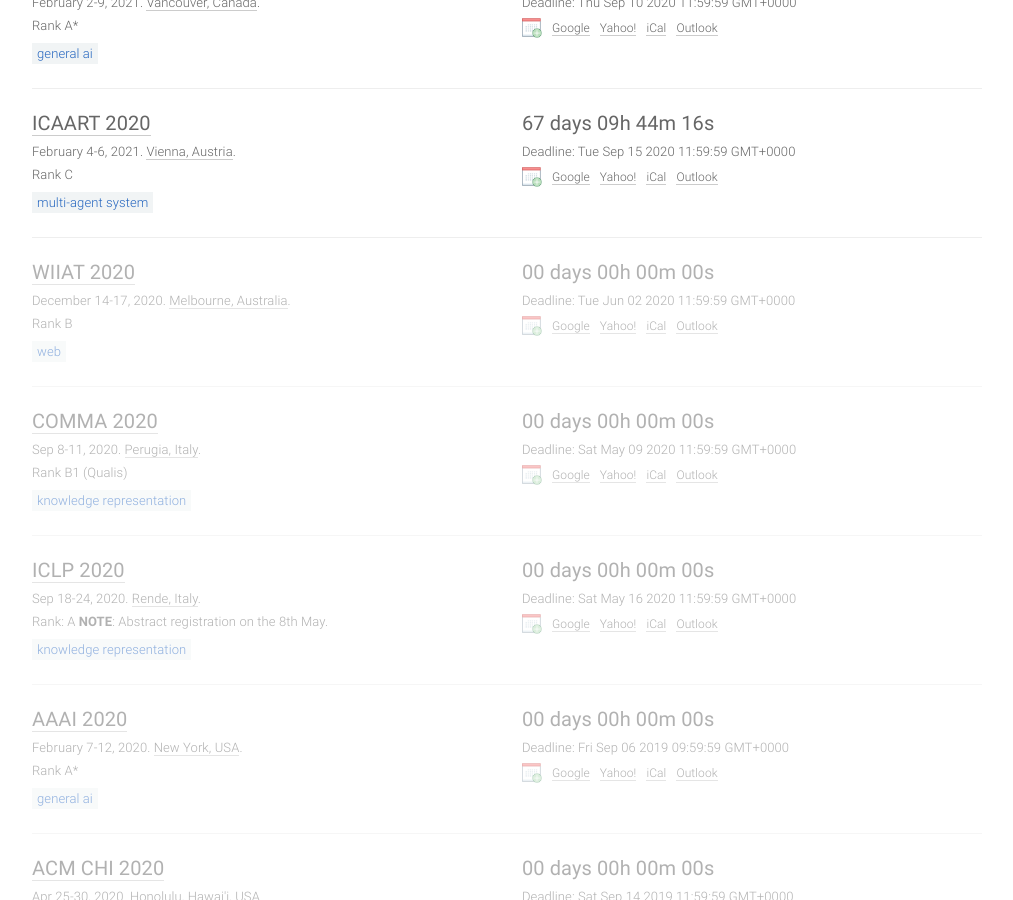
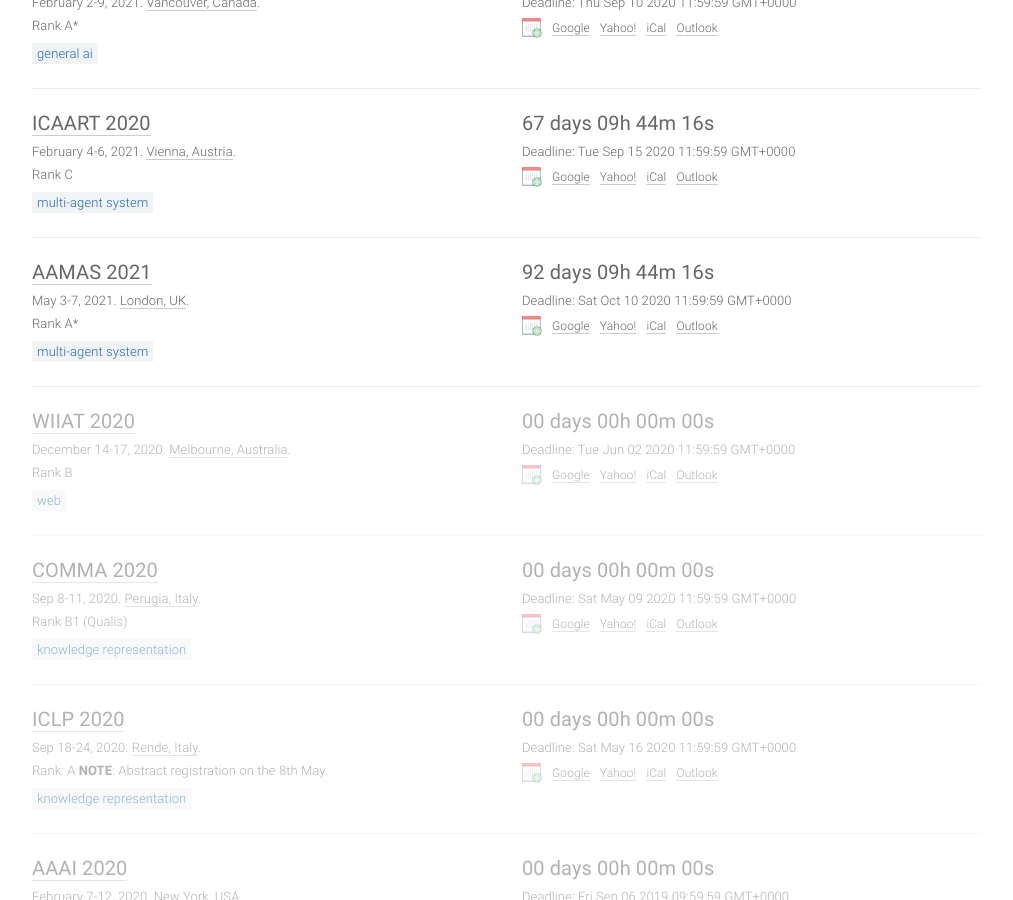
Before and after one commit to ryutaAri/ryutaAri.github.io, a Jekyll site: the page built from index.html, in a window 1280 px wide and 900 px high, scrolled down 433 px. Shown: the whole window, without its empty margins (133-1146 px from the left). Built offline with Jekyll 4.4.1, drawn with Linux system fonts in a browser that asks for light colours; comment, search, counter and statistics services are not loaded.

Commit message:
added AAMAS2021

```diff
--- a/_data/conferences.yml
+++ b/_data/conferences.yml
@@ -22,6 +22,17 @@
   place: Vienna, Austria
   sub: MAS
   note: 'Rank C'
+
+- title: AAMAS
+  year: 2021
+  id: aamas2021
+  link: 'https://aamas2021.soton.ac.uk'
+  deadline: '2020-10-09 23:59:59'
+  timezone: UTC-12
+  date: May 3-7, 2021
+  place: London, UK
+  sub: MAS
+  note: 'Rank A*'
 
 - title: WIIAT
   year: 2020
```
